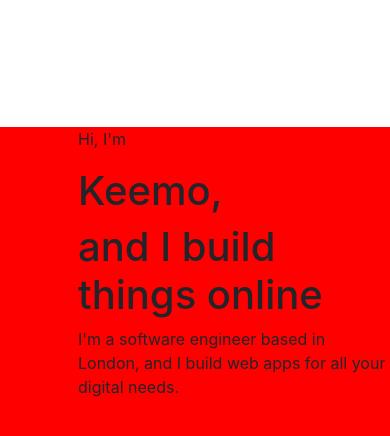
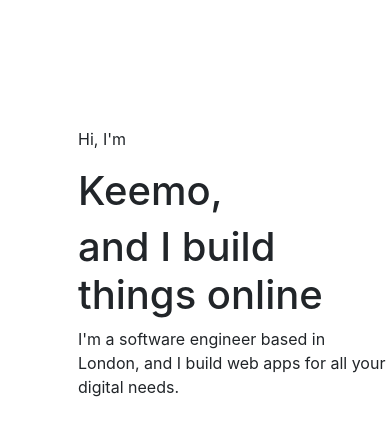
Before and after one commit to atomicjuice/portfolio-website-mk1, a React (Create React App) app: page / in a window 390 px wide. Shown: the top 436 px of the page. Built offline with nearby package versions, Linux system fonts and the light colour scheme.

Commit message:
fleshing out the mobile version more

```diff
--- a/src/App.css
+++ b/src/App.css
@@ -2,9 +2,3 @@
   background-color: #275ecc;
   min-height: 100vh;
 }
-
-@media screen and (max-width:400px){
-  .App{
-    background-color: red;
-  }
-}
--- a/src/App.js
+++ b/src/App.js
@@ -3,7 +3,7 @@ import 'bootstrap/dist/css/bootstrap.min.css'
 // import Main from './Components/main'
 import Navbar from './Components/navbar'
 import Aboutme from './Components/Sections/aboutme';
-import './App.css';
+// import './App.css';
 
 class App extends Component {
   state = {
@@ -12,7 +12,7 @@ class App extends Component {
 
   forPhone = () => {
     if (this.state.screenWidth <= 400){
-      return <Navbar sticky="top" />
+      return <Navbar id="mobile" sticky="top" />
     }
   }
   render(){
```
